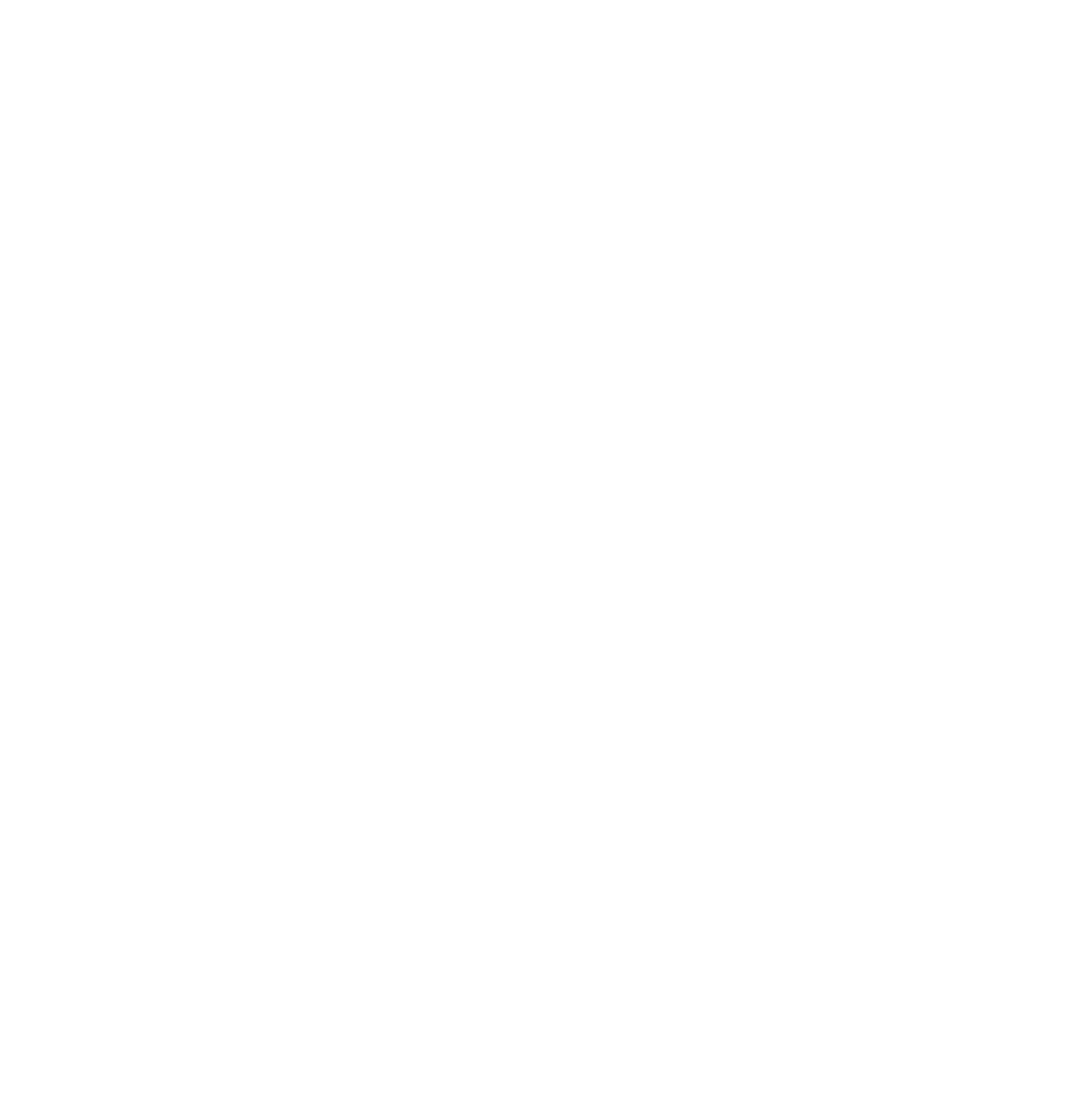
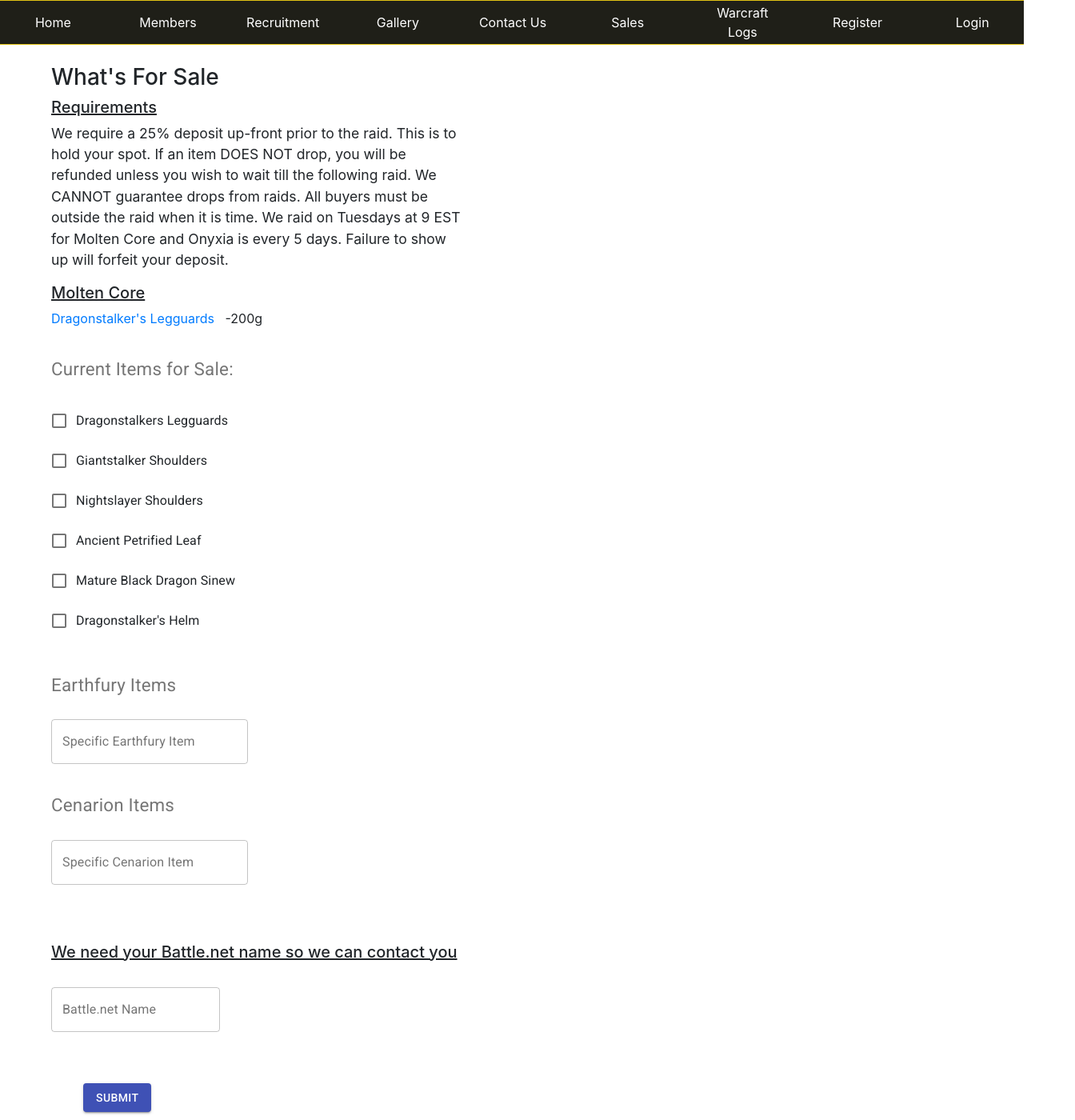
Before and after one commit to Sam-Park/Surreal, a React (Create React App) app: page /sales in a window 1280 px wide. Shown: the top 1400 px of the page at 80% size, 1344 px wide, since content can reach past the window. Before the commit the page ends 800 px from the top, so only its background shows below. Built offline with nearby package versions, Linux system fonts and the light colour scheme.

Commit message:
lots of CSS

```diff
--- a/src/App.css
+++ b/src/App.css
@@ -22,46 +22,65 @@
 
 }
 
+.App-recruitment {
+  text-align: center;
+  display: flex;
+  align-items: center;
+  flex-direction: column;
+  justify-content: center;
+
+  min-height: 1440px;
+  height: 100%;
+  /* max-width: 1180px; */
+  width: 100%;
+
+}
+
 .additional-h5{
   margin-bottom: 20px;
+  margin-left: 3%;
 }
 
 .recruitment-div {
   display: flex;
+  width: 100%;
+  /* margin-left: 5%; */
+  max-width: 1600px;
+  justify-content: center;
 }
 
-.recruitment-sumbit-button {
-  margin-left: 20% !important;
-}
+
 
 .labels {
   font-size: 1.6rem !important;
 }
 
 .recruitment-character-info {
-  width: 65%;
-  margin-left: 3%;
+  width: 70%;
+  /* margin-left: 3%; */
 }
 
 .recruitment-info {
   width: 45%;
-  margin-left: 30px !important;
+  margin-left: 3%;
 }
 
 .recruitment-checkboxes {
 display: flex;
 align-items: flex-start;
 margin-bottom: 50px;
-margin-left: 30px;
-}
-
-.App-logo {
-  height: 40vmin;
-  pointer-events: none;
+margin-left: 30% !important;
 }
 
 
 .Top-Container {
+  width: 100%;
+  display: flex;
+  justify-content: center;
+  max-width: 1600px;
+}
+
+.top-container-recruit {
   width: 100%;
   display: flex;
   justify-content: center;
@@ -101,7 +120,7 @@
   width: 12.5%;
   padding: 12px;
   text-align: center;
-  /* margin-left: 15px; */
+  margin-left: 2px;
   /* margin-bottom: 15px; */
 }
 
@@ -170,7 +189,6 @@
   display: flex;
   /* margin-left: 5%; */
   position: fixed;
-  z-index: 10;
 }
 
 
@@ -229,3 +247,32 @@
    max-width: 60%;
    padding: 20px;
  }
+
+.sales-container {
+  margin-top: 80px;
+  margin-left: 5%;
+  width: 100%;
+  display: flex;
+  flex-direction: column;
+  align-items: flex-start;
+}
+
+
+.sales-h5 {
+  text-decoration: underline;
+}
+
+.sales-p {
+  max-width: 40%;
+  font-size: 1.1rem;
+}
+
+.sales-labels {
+  margin-top: 40px;
+  font-size: 1.4rem !important;
+}
+
+.sales-sumbit-button {
+  margin-left: 40px !important;
+  margin-top: 40px !important;
+}
--- a/src/App.js
+++ b/src/App.js
@@ -5,6 +5,7 @@
 import Register from "./auth/Register";
 import Login from "./auth/Login";
 import Recruit from "./Pages/Recruit"
+import Sales from "./Pages/Sales"
 class App extends Component {
     state = {  }
     render() {
@@ -15,6 +16,7 @@
                 <Route exact path="/register" component={Register} />
                 <Route exact path="/login" component={Login} />
                 <Route exact path="/recruitment" component={Recruit} />
+                <Route exact path="/sales" component={Sales} />
             </div>
          );
     }
--- a/src/Pages/Navbar.js
+++ b/src/Pages/Navbar.js
@@ -7,10 +7,8 @@
     render() {
         return (
             <div className="Nav-container">
-      <AnchorLink className="nav-h" href="#Home">
-              Home
-            </AnchorLink>
-            <Link to="/members" className="nav-h1">Members</Link>
+            <Link to="/" className="nav-h">Home</Link>
+            <Link to="/members" className="nav-h2">Members</Link>
             <Link
             to="/recruitment"
             className="nav-h2"
@@ -21,9 +19,7 @@
             <AnchorLink className="nav-h4" href="#contact">
             Contact Us
             </AnchorLink>
-            <AnchorLink className="nav-h4" href="#sales">
-            Sales
-            </AnchorLink>
+            <Link to="/sales" className="nav-h4">Sales</Link>
             <a className="nav-h4" href="https://classic.warcraftlogs.com/guild/us/pagle/surreal" target="_blank" rel="noopener noreferrer">
               Warcraft Logs
             </a>
--- a/src/Pages/Sales.js
+++ b/src/Pages/Sales.js
@@ -1,11 +1,192 @@
 import React, { Component } from 'react';
+import axios from 'axios';
+import TextField from '@material-ui/core/TextField';
+import { withStyles } from '@material-ui/core/styles';
+import FormGroup from '@material-ui/core/FormGroup';
+import MenuItem from '@material-ui/core/MenuItem';
+import FormControlLabel from '@material-ui/core/FormControlLabel';
+import Checkbox from '@material-ui/core/Checkbox';
+import { FormLabel } from '@material-ui/core';
+import Button from '@material-ui/core/Button';
+import FormControl from '@material-ui/core/FormControl';
+import Navbar from './Navbar'
+import '../App.css';
 
 class Sales extends Component {
-    state = {  }
+    state = {
+        dragonstalkerLegs: false,
+        giantstalkerShoulders: false,
+        nightslayerShoulders: false,
+        leaf: false,
+        earthfury: '',
+        cenarion: '',
+        stomrageCover: false,
+        dragonStalkerHelm: false,
+        sinew: false,
+        bnet: '',
+
+     }
+
+     onChange = (e) => {
+        this.setState({ [e.target.name]: e.target.value});
+        setTimeout(() => {
+            console.log(`State ${this.state} || `, `name ${this.state.bnet}`)
+        }, 500);
+    }
+
+    onClick = (e) => {
+        this.setState({ [e.target.name]: e.target.checked });
+        setTimeout(() => {
+            console.log(`State molten core ${this.state.moltenCore} || `, `name ${this.state.name}`)
+        }, 500);
+    }
+
+    handleSubmit = (e) => {
+        e.preventDefault();
+        console.log(this.state.email, this.state.name);
+        axios({
+            method: 'POST',
+            url: 'http://localhost:5000/api/users/sales',
+            data: {
+                dragonstalkerLegs: this.state.dragonstalkerLegs,
+                giantstalkerShoulders: this.state.giantstalkerShoulders,
+                nightslayerShoulders: this.state.nightslayerShoulders,
+                leaf: this.state.leaf,
+                earthfury: this.state.earthfury,
+                cenarion: this.state.cenarion,
+                stomrageCover: this.state.stomrageCover,
+                dragonStalkerHelm: this.state.dragonStalkerHelm,
+                sinew: this.state.sinew,
+                bnet: this.state.bnet,
+            }
+        })
+        .then()
+        .catch((error) => {
+            console.log("ERROR", error)
+        })
+        window.location.reload();
+        window.scrollTo(0, 0);
+    }
     render() {
         return (
             <div>
+                <div style={{ display: 'flex', justifyContent: 'center', width: '100%'}}>
+                <Navbar></Navbar>
+                </div>
+                <div  className="sales-container">
+                <h3 className="sales-h3">What's For Sale</h3>
 
+                <h5 className="sales-h5">Requirements</h5>
+                <p className="sales-p">We require a 25% deposit up-front prior to the raid.
+                    This is to hold your spot.
+                    If an item DOES NOT drop,
+                    you will be refunded unless you wish to
+                    wait till the following raid.
+                    We CANNOT guarantee drops from raids.
+                    All buyers must be outside the raid when it is time.
+                    We raid on Tuesdays at 9 EST for Molten Core and Onyxia is every 5 days.
+                    Failure to show up will forfeit your deposit.</p>
+                <h5 className="sales-h5">Molten Core</h5>
+                <span style={{display: 'flex'}}><a href="https://classic.wowhead.com/item=16938/dragonstalkers-legguards" rel="noopener noreferrer" target="_blank"> Dragonstalker's Legguards</a> &nbsp;&nbsp; -200g</span>
+                <FormLabel className="sales-labels" component="legend">Current Items for Sale: </FormLabel>
+                    <br />
+                <div className="sales-checkboxes" >
+                   <FormControl component="fieldset">
+
+               <FormGroup onSubmit={this.handleSubmit}>
+                   {/* <FormLabel component="legend">Any current or Vanilla raiding experience? </FormLabel> */}
+                <FormControlLabel
+                control={
+                    <Checkbox  onChange={this.onClick} name='dragonstalkerLegs' checked={this.state.dragonstalkerLegs} />
+                }
+                label="Dragonstalkers Legguards"
+                labelPlacement="end"
+                />
+
+                <FormControlLabel
+                control={
+                    <Checkbox  onChange={this.onClick} name='giantstalkerShoulders' checked={this.state.giantstalkerShoulders} />
+                }
+                label="Giantstalker Shoulders"
+                labelPlacement="end"
+                />
+                <FormControlLabel
+                control={
+                    <Checkbox  onChange={this.onClick} name='nightslayerShoulders' checked={this.state.nightslayerShoulders} />
+                }
+                label="Nightslayer Shoulders"
+                labelPlacement="end"
+                />
+                <FormControlLabel
+                control={
+                    <Checkbox  onChange={this.onClick} name='leaf' checked={this.state.leaf} />
+                }
+                label="Ancient Petrified Leaf"
+                labelPlacement="end"
+                />
+                <FormControlLabel
+                control={
+                    <Checkbox  onChange={this.onClick} name='sinew' checked={this.state.sinew} />
+                }
+                label="Mature Black Dragon Sinew"
+                labelPlacement="end"
+                />
+                <FormControlLabel
+                control={
+                    <Checkbox  onChange={this.onClick} name='dragonStalkerHelm' checked={this.state.dragonStalkerHelm} />
+                }
+                label="Dragonstalker's Helm"
+                labelPlacement="end"
+                />
+                    <FormLabel className="sales-labels" component="legend">Earthfury Items </FormLabel>
+                    <br />
+                    <TextField
+                    id="outlined-basic"
+                    label="Specific Earthfury Item"
+                    name="earthfury"
+                    variant="outlined"
+                    onChange={this.onChange}
+
+                    />
+
+                    <FormLabel className="sales-labels" component="legend">Cenarion Items </FormLabel>
+                    <br />
+                    <TextField
+                    id="outlined-basic"
+                    label="Specific Cenarion Item"
+                    name="cenarion"
+                    variant="outlined"
+                    onChange={this.onChange}
+
+                    />
+                    <br />
+                    <br />
+
+                </FormGroup>
+                </FormControl>
+                <br />
+                <br />
+                <h5 className="sales-h5">We need your Battle.net name so we can contact you</h5>
+                <br />
+                <TextField
+                    id="outlined-basic"
+                    label="Battle.net Name"
+                    name="bnet"
+                    variant="outlined"
+                    onChange={this.onChange} />
+                    <br />
+                    <br />
+                </div>
+                <Button className="sales-sumbit-button" variant="contained" color="primary" onClick={this.handleSubmit}>
+                    Submit
+                </Button>
+              <br />
+              <br />
+              <br />
+              <br />
+              <br />
+              <br />
+            </div>
             </div>
          );
     }
```
Also changed, not shown: src/Pages/Recruit.js (+15 -6 lines).
